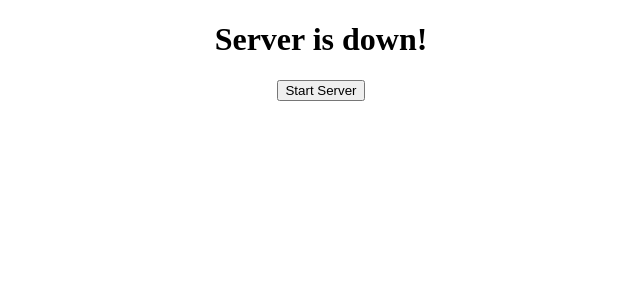
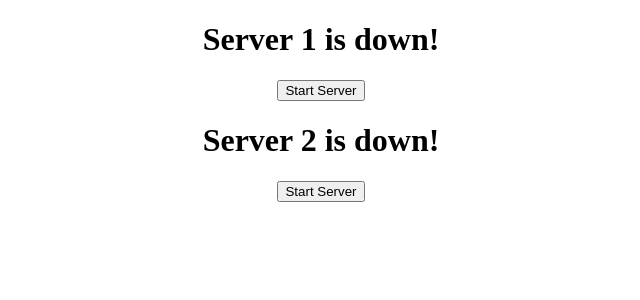
Before and after one commit to wpuerner/valhalla, an Angular app in the folder valhalla/: page / in a window 1280 px wide. Shown: the top 300 px of the page, without its empty margins (319-959 px from the left). Built offline with nearby package versions, Linux system fonts and the light colour scheme; no server answers.

Commit message:
adds server status for both servers

```diff
--- a/valhalla/src/app/app.component.html
+++ b/valhalla/src/app/app.component.html
@@ -1,4 +1,5 @@
 <!--The content below is only a placeholder and can be replaced.-->
 <div style="text-align:center">
-  <app-server-status></app-server-status>
+  <app-server-status serverId="1"></app-server-status>
+  <app-server-status serverId="2"></app-server-status>
 </div>
--- a/valhalla/src/app/server-status/server-status.component.html
+++ b/valhalla/src/app/server-status/server-status.component.html
@@ -1,11 +1,11 @@
 <div *ngIf="isServerAvailable">
-  <h1>Server is up!</h1>
+  <h1>Server {{serverId}} is up!</h1>
   <p>Server IP: {{serverIp}}</p>
   <p>Current Players: {{numPlayers}}</p>
   <p>Server Name: {{serverName}}</p>
   <p>Map Name: {{mapName}}</p>
 </div>
 <div *ngIf="!isServerAvailable">
-  <h1>Server is down!</h1>
+  <h1>Server {{serverId}} is down!</h1>
 </div>
 <app-state-button [isServerAvailable]="isServerAvailable"></app-state-button>
--- a/valhalla/src/app/server-status/server-status.component.ts
+++ b/valhalla/src/app/server-status/server-status.component.ts
@@ -1,4 +1,5 @@
-import { Component, OnInit } from '@angular/core';
+import { Component, Input, OnInit } from '@angular/core';
+import { from, Observable } from 'rxjs';
 import { ServerStatus } from './server-status';
 import { ServerStatusService } from './server-status.service';
 
@@ -9,20 +10,22 @@ import { ServerStatusService } from './server-status.service';
   providers: [ ServerStatusService ]
 })
 export class ServerStatusComponent implements OnInit {
-  private isServerAvailable: boolean = false;
+  @Input() serverId: string;
 
-  private serverIp: string = '';
+  isServerAvailable: boolean = false;
 
-  private numPlayers: number = 0;
+  serverIp: string = '';
 
-  private serverName: string = '';
+  numPlayers: number = 0;
 
-  private mapName: string = '';
+  serverName: string = '';
+
+  mapName: string = '';
 
   constructor(private serverStatusService: ServerStatusService) { }
 
   ngOnInit() {
-    this.serverStatusService.getServerStatus().subscribe((data: ServerStatus) => {
+    this.serverStatusService.getServerStatus(this.serverId).subscribe((data: ServerStatus) => {
       this.isServerAvailable = data.isServerAvailable;
       if (this.isServerAvailable) {
         this.serverIp = data.serverIp;
--- a/valhalla/src/app/server-status/server-status.service.ts
+++ b/valhalla/src/app/server-status/server-status.service.ts
@@ -5,11 +5,13 @@ import { Injectable } from '@angular/core';
   providedIn: 'root'
 })
 export class ServerStatusService {
-  private statusUrl: string = 'https://6ds7reiz2e.execute-api.us-east-2.amazonaws.com/Prod/valhalla/state';
+  statusUrlPrefix: string = 'http://localhost:3000/valhalla/servers/';
+
+  statusUrlPostfix: string = "/state"
 
   constructor(private http: HttpClient) { }
 
-  public getServerStatus() {
-    return this.http.get(this.statusUrl);
+  public getServerStatus(serverId: string) {
+    return this.http.get(this.statusUrlPrefix + serverId + this.statusUrlPostfix);
   }
 }
```
